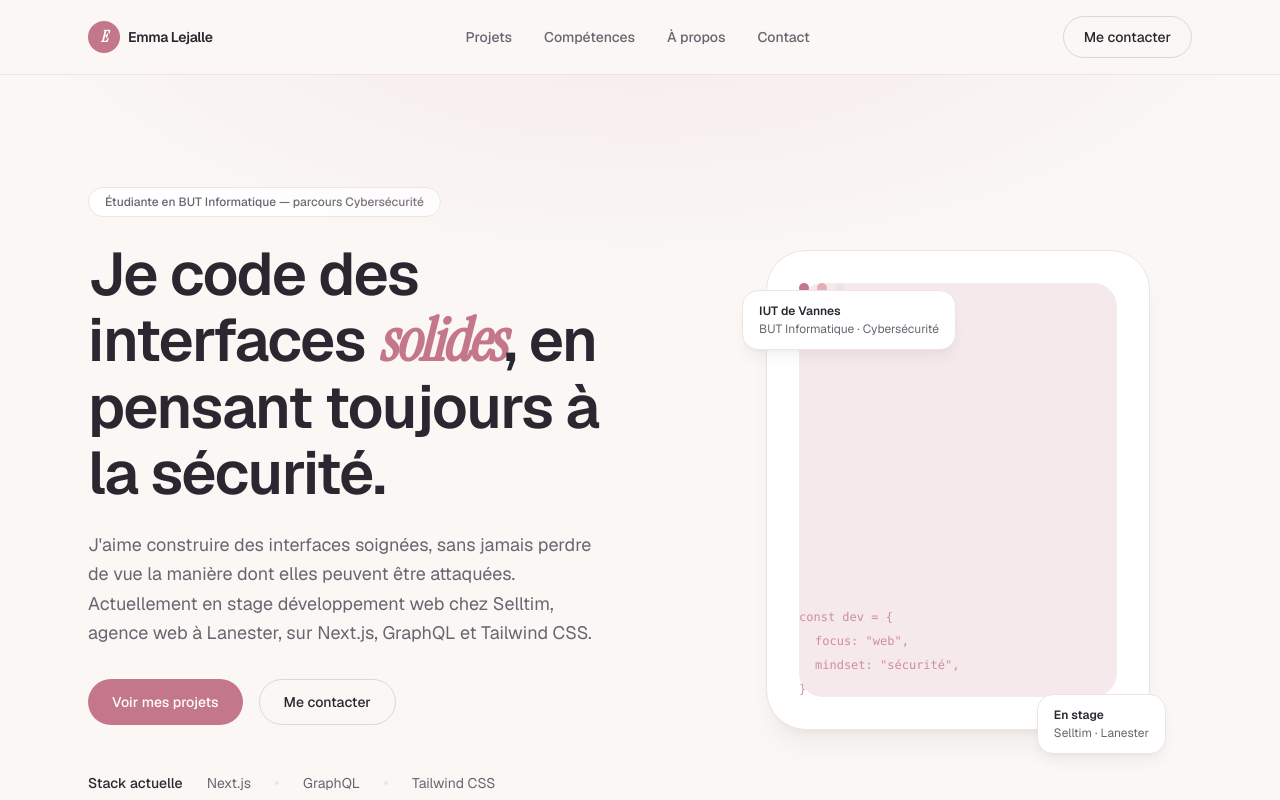
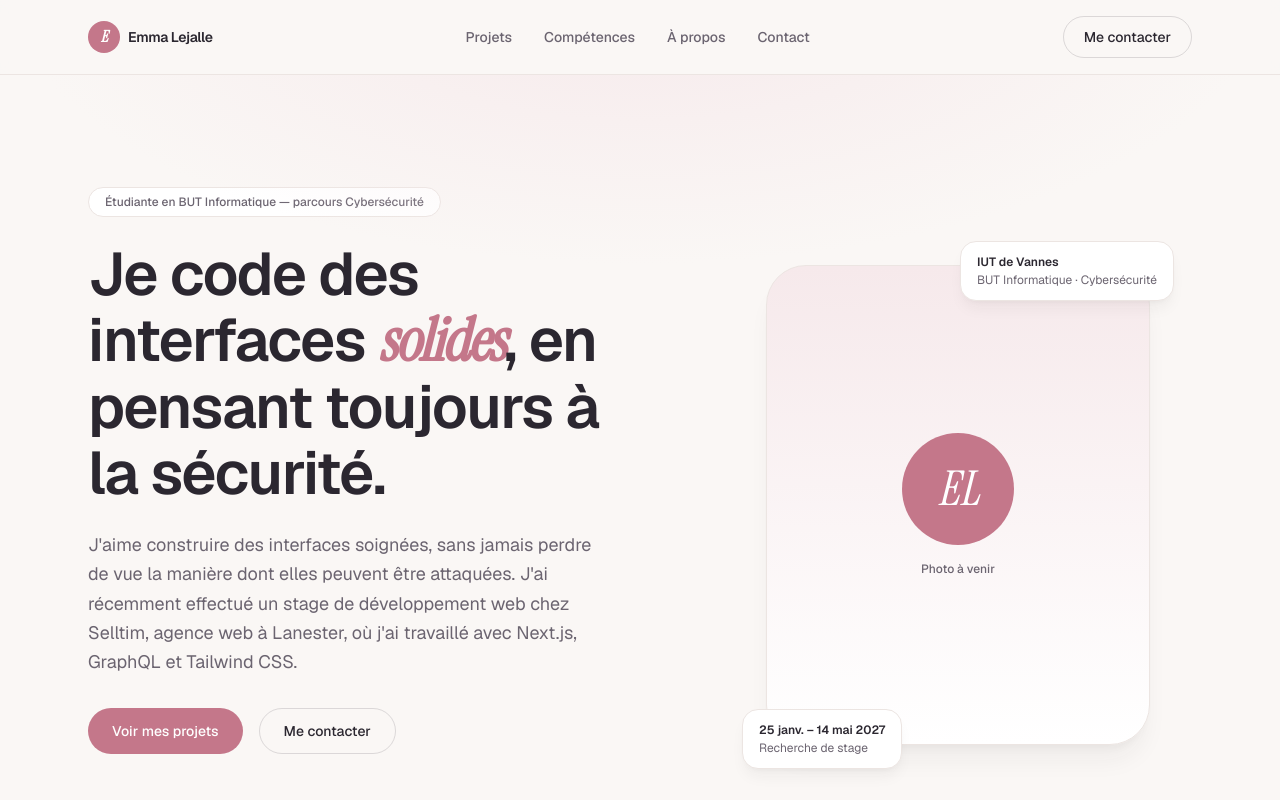
Before and after one commit to Emmalejalle/portfolio, a Next.js app: page / in a window 1280 px wide. Shown: the top 800 px of the page. Built offline with nearby package versions, Linux system fonts and the light colour scheme.

Commit message:
update Hero.tsx

```diff
--- a/src/components/sections/Hero.tsx
+++ b/src/components/sections/Hero.tsx
@@ -19,8 +19,9 @@ export function Hero() {
           </h1>
 
           <p className="max-w-lg text-base leading-relaxed text-foreground-muted sm:text-lg">
-            {profile.tagline} Actuellement en stage développement web chez Selltim, agence web à
-            Lanester, sur Next.js, GraphQL et Tailwind CSS.
+            {profile.tagline} J&apos;ai récemment effectué un stage de développement web chez
+            Selltim, agence web à Lanester, où j&apos;ai travaillé avec Next.js, GraphQL et
+            Tailwind CSS.
           </p>
 
           <div className="flex flex-wrap gap-4 pt-2">
@@ -31,7 +32,7 @@ export function Hero() {
           </div>
 
           <div className="flex flex-wrap items-center gap-x-6 gap-y-2 pt-6 text-sm text-foreground-muted">
-            <span className="font-medium text-foreground">Stack actuelle</span>
+            <span className="font-medium text-foreground">Ma stack</span>
             <span>Next.js</span>
             <span aria-hidden className="h-1 w-1 rounded-full bg-border" />
             <span>GraphQL</span>
@@ -41,32 +42,22 @@ export function Hero() {
         </div>
 
         <div className="relative mx-auto w-full max-w-sm">
-          <div className="relative aspect-[4/5] w-full rounded-[2.5rem] border border-border bg-surface p-8 shadow-xl shadow-foreground/5">
-            <div className="absolute inset-8 rounded-3xl bg-accent-soft" />
-            <div className="relative flex h-full flex-col justify-between">
-              <div className="flex items-center gap-2">
-                <span className="h-2.5 w-2.5 rounded-full bg-accent-strong" />
-                <span className="h-2.5 w-2.5 rounded-full bg-accent" />
-                <span className="h-2.5 w-2.5 rounded-full bg-border" />
-              </div>
-
-              <div className="flex flex-col gap-2 font-mono text-xs text-accent-strong/80">
-                <span>const dev = {"{"}</span>
-                <span className="pl-4">focus: &quot;web&quot;,</span>
-                <span className="pl-4">mindset: &quot;sécurité&quot;,</span>
-                <span>{"}"}</span>
-              </div>
+          {/* Emplacement photo — remplacer par une vraie photo (ex: <Image src="/photo.jpg" fill className="object-cover" />) dès qu'elle est disponible */}
+          <div className="relative flex aspect-[4/5] w-full flex-col items-center justify-center gap-4 overflow-hidden rounded-[2.5rem] border border-border bg-gradient-to-b from-accent-soft to-surface shadow-xl shadow-foreground/5">
+            <div className="flex h-28 w-28 items-center justify-center rounded-full bg-accent-strong">
+              <span className="font-accent text-5xl italic text-white">EL</span>
             </div>
+            <span className="text-xs font-medium text-foreground-muted">Photo à venir</span>
           </div>
 
-          <div className="absolute -left-6 top-10 flex flex-col gap-0.5 rounded-2xl border border-border bg-surface px-4 py-3 text-xs shadow-lg shadow-foreground/5">
+          <div className="absolute -top-6 -right-6 flex flex-col gap-0.5 rounded-2xl border border-border bg-surface px-4 py-3 text-xs shadow-lg shadow-foreground/5">
             <span className="font-semibold text-foreground">IUT de Vannes</span>
             <span className="text-foreground-muted">BUT Informatique · Cybersécurité</span>
           </div>
 
-          <div className="absolute -bottom-6 -right-4 flex flex-col gap-0.5 rounded-2xl border border-border bg-surface px-4 py-3 text-xs shadow-lg shadow-foreground/5">
-            <span className="font-semibold text-foreground">En stage</span>
-            <span className="text-foreground-muted">Selltim · Lanester</span>
+          <div className="absolute -bottom-6 -left-6 flex flex-col gap-0.5 rounded-2xl border border-border bg-surface px-4 py-3 text-xs shadow-lg shadow-foreground/5">
+            <span className="font-semibold text-foreground">25 janv. – 14 mai 2027</span>
+            <span className="text-foreground-muted">Recherche de stage</span>
           </div>
         </div>
       </div>
```
